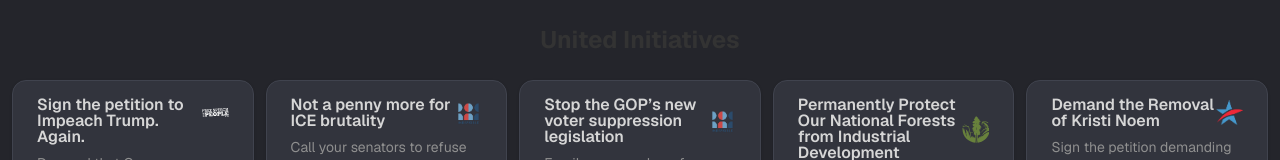
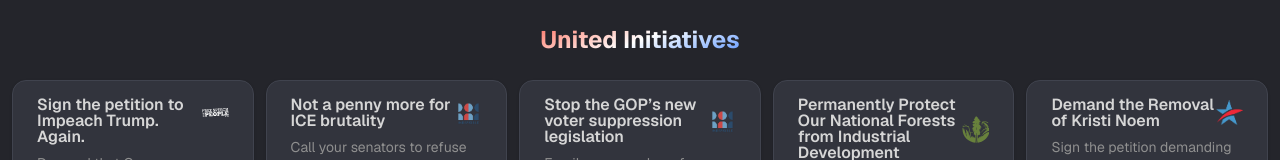
Before and after one commit to Lembck/UnitedInitiatives, a Next.js app: page / in a window 1280 px wide. Shown: the top 160 px of the page. Built offline with nearby package versions, Linux system fonts and the light colour scheme.

Commit message:
Updating ICE OUT Initiative URL

```diff
--- a/src/app/page.tsx
+++ b/src/app/page.tsx
@@ -4,7 +4,7 @@
     return (
         <div className="flex flex-col min-h-screen items-center justify-center font-sans dark:bg-black">
             <header>
-                <div className="font-bold text-2xl py-6 text-[#333]">
+                <div className="font-bold text-2xl py-6 bg-gradient-to-br from-red-600 via-white to-blue-600 bg-clip-text text-transparent">
                     United Initiatives
                 </div>
             </header>
@@ -21,7 +21,7 @@
                     title="Not a penny more for ICE brutality"
                     description="Call your senators to refuse to vote for any appropriations bill funding the DHS that fails to rein in ICE."
                     initiativeImage="/images/Indivisible-ICEOUT.png"
-                    initiativeURL="https://act.indivisible.org/sign/stop-gops-new-voter-suppression-legislation/"
+                    initiativeURL="https://indivisible.org/actions/ice-out-senate/"
                     organizationImage="/images/Indivisible.png"
                     organizationURL="https://indivisible.org/"
                 />
```
